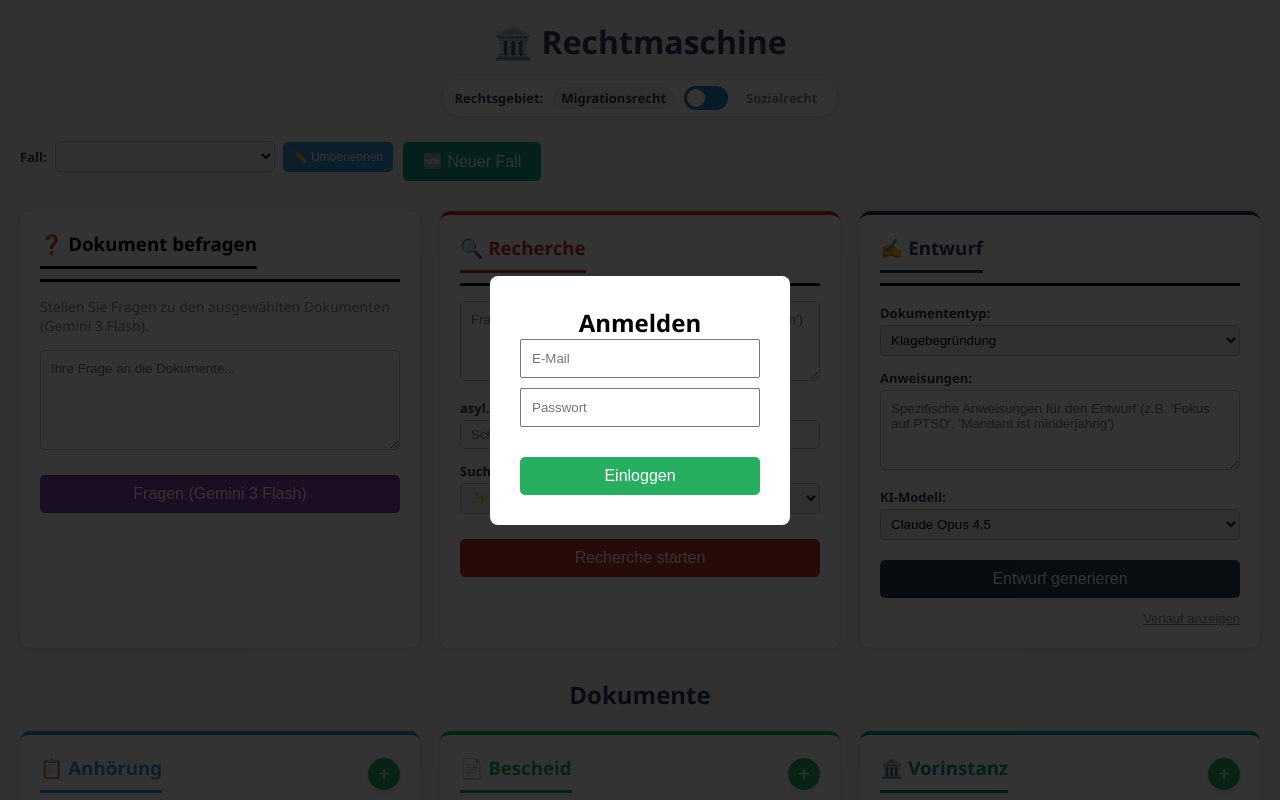
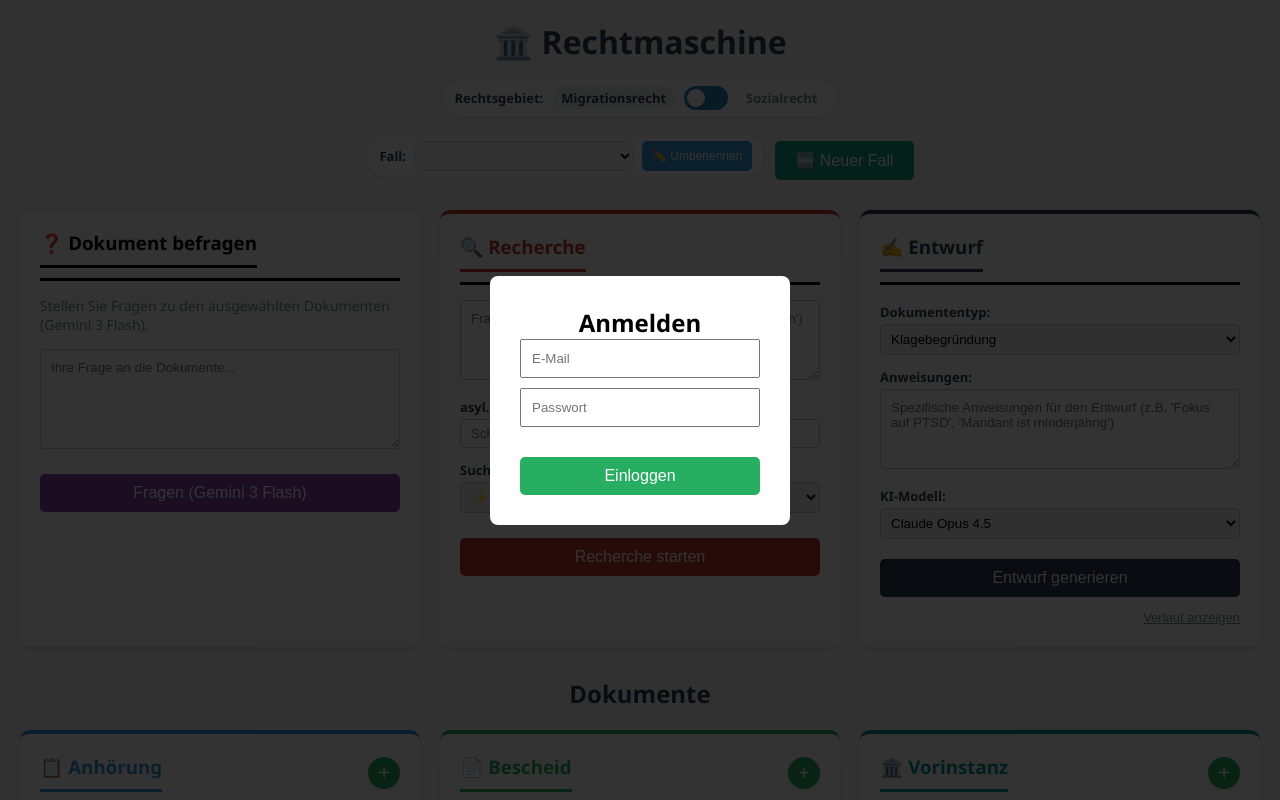
Before and after one commit to derspotter/rechtmaschine, a Python web app: template app/templates/index.html in a window 1280 px wide. Run offline with Jinja, Linux system fonts and the light colour scheme; the template is opened without the code that fills it, so the values that code supplies are empty.

Commit message:
ui: refine case controls; expose port 8000; ignore playwright artifacts

```diff
--- a/app/static/css/styles.css
+++ b/app/static/css/styles.css
@@ -20,6 +20,49 @@ body {
 h1 {
     color: #2c3e50;
     margin-bottom: 10px;
+}
+
+.header-controls {
+    display: flex;
+    justify-content: center;
+    align-items: center;
+    gap: 10px;
+    margin-top: 14px;
+    flex-wrap: wrap;
+}
+
+.case-controls {
+    display: inline-flex;
+    align-items: center;
+    gap: 8px;
+    padding: 6px 12px;
+    border-radius: 20px;
+    border: 1px solid #e1e4e8;
+    background: #ffffff;
+    box-shadow: 0 1px 2px rgba(0, 0, 0, 0.06);
+    font-size: 13px;
+    color: #2c3e50;
+}
+
+.case-label {
+    font-weight: 600;
+    color: #2c3e50;
+}
+
+.case-select {
+    padding: 6px 10px;
+    border: 1px solid #bdc3c7;
+    border-radius: 14px;
+    font-size: 12px;
+    height: 30px;
+    background: #fbfbfc;
+    min-width: 220px;
+}
+
+.case-select:focus {
+    outline: none;
+    border-color: #3498db;
+    box-shadow: 0 0 0 2px rgba(52, 152, 219, 0.15);
 }
 
 .legal-area-toggle {
@@ -129,6 +172,14 @@ input[type="file"] {
 
 .btn:hover {
     background-color: #2980b9;
+}
+
+.btn.btn-success {
+    background-color: #16a085;
+}
+
+.btn.btn-success:hover {
+    background-color: #138d75;
 }
 
 .btn.btn-danger {
--- a/app/templates/index.html
+++ b/app/templates/index.html
@@ -36,18 +36,17 @@
             <span id="legalAreaLabelSozial" class="legal-area-option" role="button" tabindex="0">Sozialrecht</span>
         </div>
 
-        <div style="display: flex; gap: 10px; align-items: center; margin-top: 15px; flex-wrap: wrap;">
-            <div style="display: flex; gap: 8px; align-items: center;">
-                <span style="font-weight: 600; color: #2c3e50; font-size: 13px;">Fall:</span>
-                <select id="caseSelect" style="padding: 6px 8px; border: 1px solid #bdc3c7; border-radius: 6px; min-width: 220px;"
-                        onchange="handleCaseSelectChange(this)">
+        <div class="header-controls">
+            <div class="case-controls">
+                <span class="case-label">Fall:</span>
+                <select id="caseSelect" class="case-select" onchange="handleCaseSelectChange(this)">
                 </select>
                 <button class="btn btn-small" onclick="renameCurrentCase()" title="Aktuellen Fall umbenennen">
                     ✏️ Umbenennen
                 </button>
             </div>
 
-            <button class="btn" data-new-case-button onclick="createNewCaseFlow(event)" style="background-color: #16a085;">
+            <button class="btn btn-success" data-new-case-button onclick="createNewCaseFlow(event)">
                 🆕 Neuer Fall
             </button>
 
--- a/docker-compose.yml
+++ b/docker-compose.yml
@@ -25,6 +25,8 @@ services:
     restart: unless-stopped
     env_file:
       - app/.env
+    ports:
+      - "8000:8000"
     networks:
       - caddy
     volumes:
```
Also changed, not shown: 1 other file.
